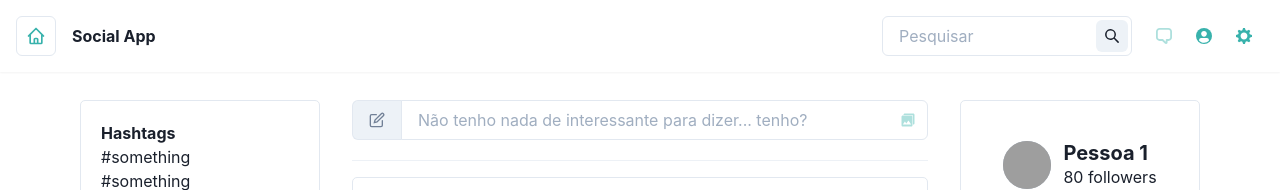
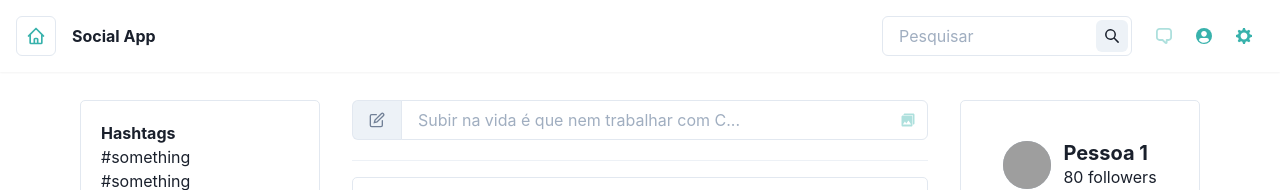
Before and after one commit to joaorodrs/social-app, a Next.js app: page / in a window 1280 px wide. Shown: the top 190 px of the page. Built offline with nearby package versions, Linux system fonts and the light colour scheme; no server answers; sample sign-in values are in the browser's storage; grey boxes are pictures that could not be loaded.

Commit message:
fix(feed): changed the post input placeholder initial value

```diff
--- a/components/Feed/Feed.tsx
+++ b/components/Feed/Feed.tsx
@@ -13,7 +13,7 @@ const Feed = () => {
   const [postContent, setPostContent] = useState('');
   const [digits, setDigits] = useState(0);
   const [limitDigits, setLimitDigits] = useState(false);
-  const [postInputPlaceholder, setPostInputPlaceholder] = useState();
+  const [postInputPlaceholder, setPostInputPlaceholder] = useState('');
 
   const onTypePostContent = (event: { target: HTMLInputElement }) => {
     const { value } = event.target;
@@ -28,7 +28,7 @@ const Feed = () => {
   };
 
   useEffect(() => {
-    setPostInputPlaceholder(() => phraseGenerator());
+    setPostInputPlaceholder(phraseGenerator);
   }, []);
 
   return (
```
